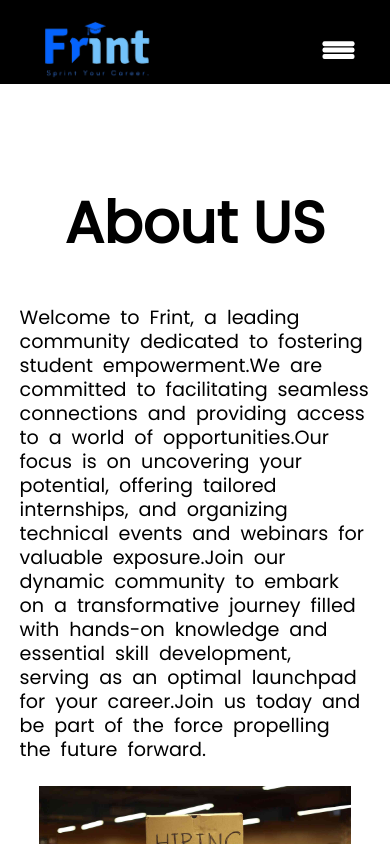
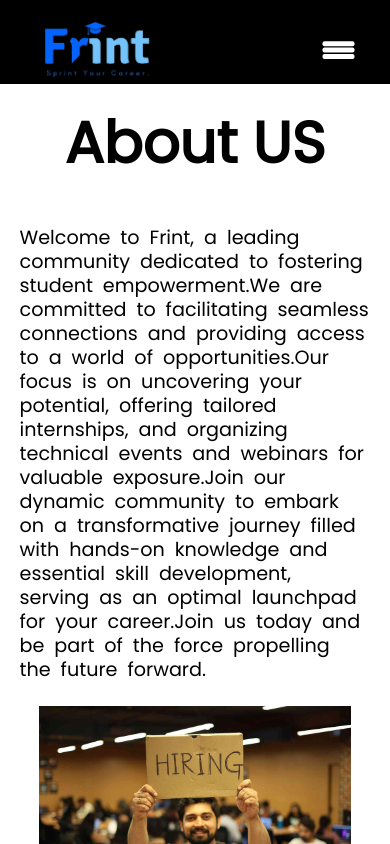
Before and after one commit to frint-in/Landing-Page, a React (Vite) app: page /about in a window 390 px wide. Shown: the top 844 px of the page. Built offline with nearby package versions, Linux system fonts and the light colour scheme; a web font is replaced by a local one.

Commit message:
about bug fixed

```diff
--- a/src/pages/about/about.scss
+++ b/src/pages/about/about.scss
@@ -101,6 +101,7 @@
 
     @media screen and (max-width: 1025px) {
       height: auto;
+      padding-top: 0;
     }
   }
 
@@ -121,9 +122,10 @@
 
     @media screen and (max-width: 1025px) {
       flex-direction: column;
+      padding: 2rem;
     }
 
-    @media screen and (max-width: 400px) {
+    @media screen and (max-width: 515px) {
       padding: 0rem;
     }
     .left-container {
```
